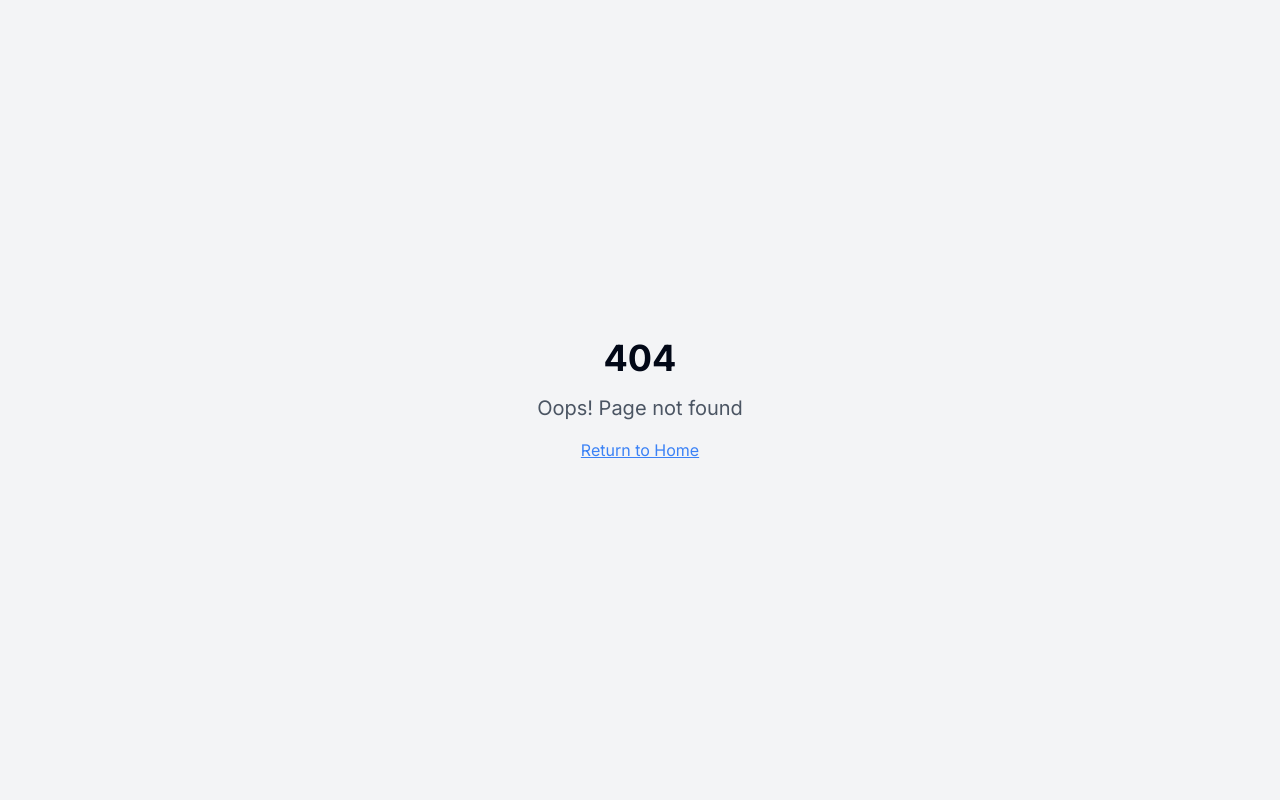
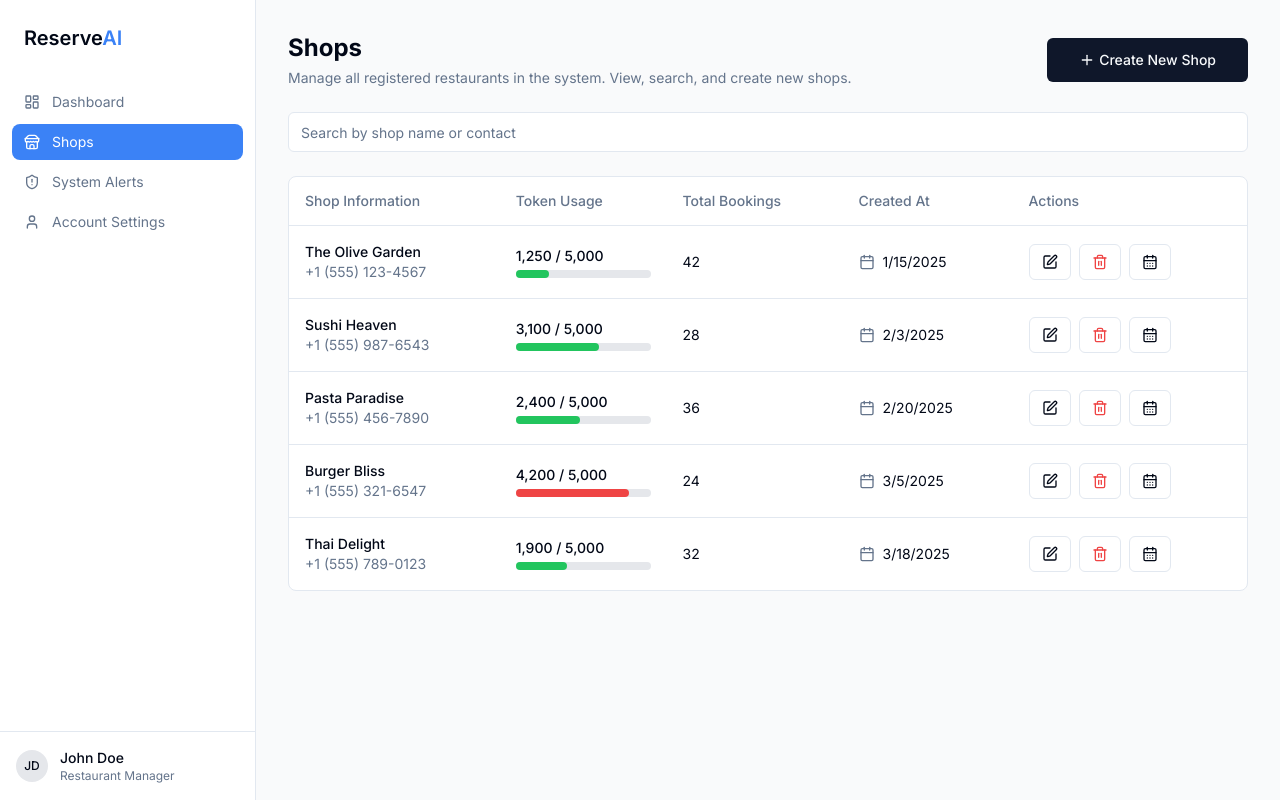
Before and after one commit to irfanramadhan1999/admin-ai-reservation-system, a React (Vite) app: page /admin/shops in a window 1280 px wide. Before the commit this address had no page. Built offline with nearby package versions, Linux system fonts and the light colour scheme.

Commit message:
Refactor: Use "admin" in admin routes
Update project routes to include "admin" in the path for all Admin Dashboard pages, mirroring the "owner" path structure for Shop Owner pages. This change enhances route organization and clarity.

```diff
--- a/src/App.tsx
+++ b/src/App.tsx
@@ -3,7 +3,7 @@ import { Toaster } from "@/components/ui/toaster";
 import { Toaster as Sonner } from "@/components/ui/sonner";
 import { TooltipProvider } from "@/components/ui/tooltip";
 import { QueryClient, QueryClientProvider } from "@tanstack/react-query";
-import { BrowserRouter, Routes, Route } from "react-router-dom";
+import { BrowserRouter, Routes, Route, Navigate } from "react-router-dom";
 import Dashboard from "./pages/Dashboard";
 import Shops from "./pages/Shops";
 import CreateShop from "./pages/CreateShop";
@@ -25,20 +25,25 @@ const App = () => (
       <BrowserRouter>
         <Routes>
           <Route path="/login" element={<Login />} />
-          <Route path="/" element={<Dashboard />} />
-          <Route path="/shops" element={<Shops />} />
-          <Route path="/shops/create" element={<CreateShop />} />
-          <Route path="/shops/edit/:id" element={<CreateShop />} />
-          <Route path="/bookings" element={<Bookings />} />
-          <Route path="/bookings/conversation/:id" element={<ViewConversation />} />
-          <Route path="/account-settings" element={<AccountSettings />} />
-          <Route path="/system-alerts" element={<SystemAlerts />} />
+
+          {/* Admin Routes - New structure with /admin prefix */}
+          <Route path="/admin" element={<Dashboard />} />
+          <Route path="/admin/shops" element={<Shops />} />
+          <Route path="/admin/shops/create" element={<CreateShop />} />
+          <Route path="/admin/shops/edit/:id" element={<CreateShop />} />
+          <Route path="/admin/bookings" element={<Bookings />} />
+          <Route path="/admin/bookings/conversation/:id" element={<ViewConversation />} />
+          <Route path="/admin/account-settings" element={<AccountSettings />} />
+          <Route path="/admin/system-alerts" element={<SystemAlerts />} />
 
           {/* Shop Owner Routes */}
           <Route path="/shop-owner" element={<ShopOwnerDashboard />} />
           <Route path="/shop-owner/bookings" element={<Bookings />} />
           <Route path="/shop-owner/tables" element={<NotFound />} /> {/* Placeholder for Tables management */}
           <Route path="/shop-owner/profile" element={<AccountSettings />} /> {/* Reusing AccountSettings for now */}
+
+          {/* Root redirects to admin dashboard */}
+          <Route path="/" element={<Navigate to="/admin" replace />} />
 
           {/* ADD ALL CUSTOM ROUTES ABOVE THE CATCH-ALL "*" ROUTE */}
           <Route path="*" element={<NotFound />} />
--- a/src/components/sidebar/sidebar-nav.tsx
+++ b/src/components/sidebar/sidebar-nav.tsx
@@ -1,4 +1,3 @@
-
 import React from 'react';
 import { cn } from '@/lib/utils';
 import { Store, LayoutDashboard, User, ShieldAlert, Calendar, Table, Edit } from 'lucide-react';
@@ -12,35 +11,37 @@ interface SidebarNavProps {
 export function SidebarNav({ className, userRole = 'admin' }: SidebarNavProps) {
   const location = useLocation();
 
-  // Admin navigation items
+  // Admin navigation items with updated paths
   const adminNavItems = [
     {
       title: "Dashboard",
       icon: LayoutDashboard,
-      href: "/",
-      isActive: location.pathname === "/"
+      href: "/admin",
+      isActive: location.pathname === "/admin"
     },
     {
       title: "Shops",
       icon: Store,
-      href: "/shops",
-      isActive: location.pathname === "/shops" || location.pathname === "/shops/create" || location.pathname.startsWith("/shops/edit/")
+      href: "/admin/shops",
+      isActive: location.pathname === "/admin/shops" ||
+               location.pathname === "/admin/shops/create" ||
+               location.pathname.startsWith("/admin/shops/edit/")
     },
     {
       title: "System Alerts",
       icon: ShieldAlert,
-      href: "/system-alerts",
-      isActive: location.pathname === "/system-alerts"
+      href: "/admin/system-alerts",
+      isActive: location.pathname === "/admin/system-alerts"
     },
     {
       title: "Account Settings",
       icon: User,
-      href: "/account-settings",
-      isActive: location.pathname === "/account-settings"
+      href: "/admin/account-settings",
+      isActive: location.pathname === "/admin/account-settings"
     }
   ];
 
-  // Shop owner navigation items
+  // Shop owner navigation items (unchanged)
   const shopOwnerNavItems = [
     {
       title: "Dashboard",
--- a/src/pages/Shops.tsx
+++ b/src/pages/Shops.tsx
@@ -1,4 +1,3 @@
-
 import React, { useState } from 'react';
 import { useNavigate } from 'react-router-dom';
 import { DashboardLayout } from '@/components/dashboard/dashboard-layout';
@@ -85,7 +84,7 @@ const Shops = () => {
   );
 
   const handleEditShop = (id: string) => {
-    navigate(`/shops/edit/${id}`);
+    navigate(`/admin/shops/edit/${id}`);
   };
 
   const handleDeleteShop = (id: string) => {
@@ -96,11 +95,11 @@ const Shops = () => {
   };
 
   const handleViewBookings = (id: string) => {
-    navigate('/bookings');
+    navigate('/admin/bookings');
   };
 
   const handleCreateShop = () => {
-    navigate('/shops/create');
+    navigate('/admin/shops/create');
   };
 
   return (
```
